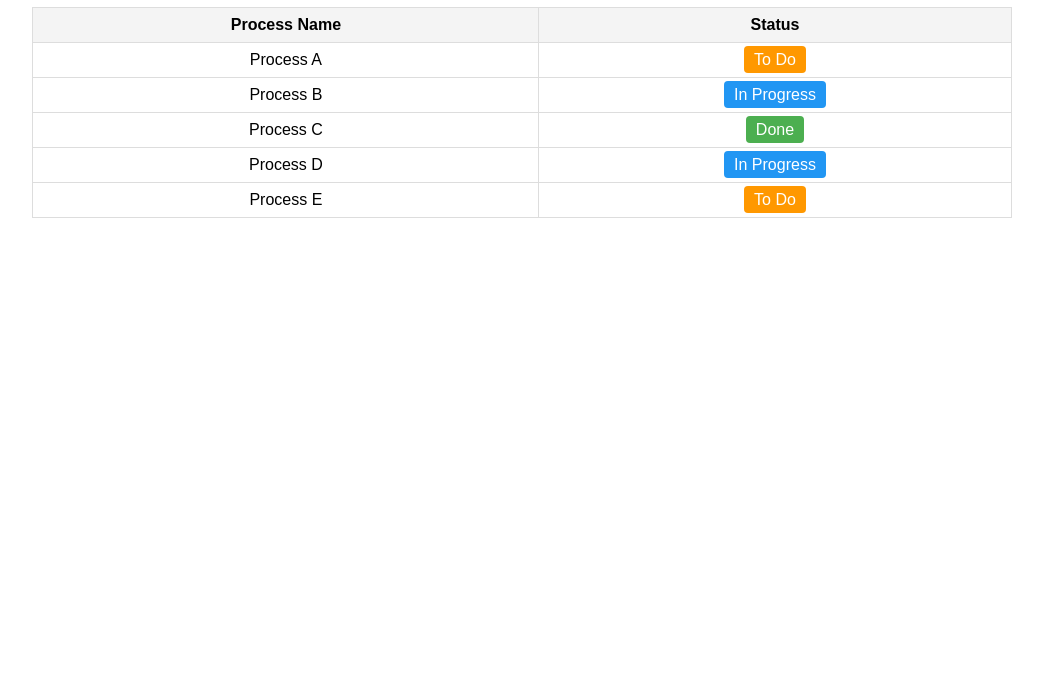
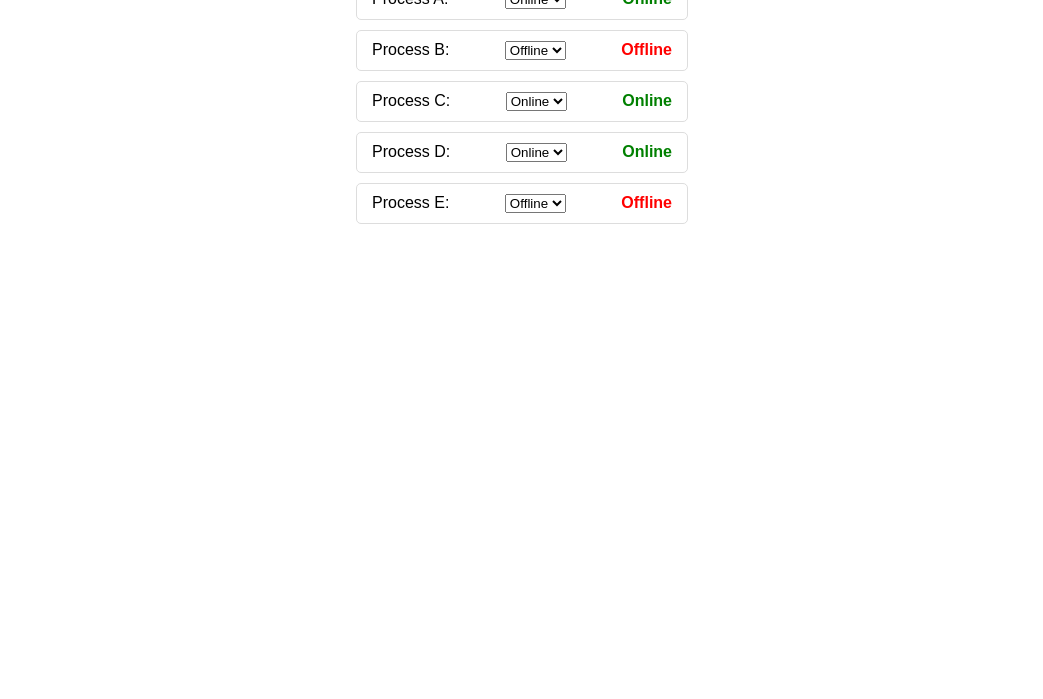
Before and after one commit to demoshde/Status, a plain HTML site: page index.html in a window 1280 px wide. Shown: the part 101-800 px from the top of the page, without its empty margins (118-1161 px from the left). Drawn offline with Linux system fonts and the light colour scheme.

Commit message:
Update index.html

```diff
--- a/index.html
+++ b/index.html
@@ -7,78 +7,74 @@
     <style>
         body {
             font-family: Arial, sans-serif;
-            padding: 20px;
             text-align: center;
+            margin: 20px;
         }
-        table {
-            width: 80%;
-            margin: 0 auto;
-            border-collapse: collapse;
+        ul {
+            list-style: none;
+            padding: 0;
         }
-        th, td {
+        li {
+            padding: 10px 15px;
+            margin: 5px 0;
             border: 1px solid #ddd;
-            padding: 8px;
-            text-align: center;
+            border-radius: 5px;
+            display: flex;
+            justify-content: space-between;
+            align-items: center;
+            width: 300px;
+            margin: 10px auto;
         }
-        th {
-            background-color: #f4f4f4;
+        .online {
+            color: green;
+            font-weight: bold;
         }
-        .status {
-            padding: 5px 10px;
-            border-radius: 4px;
-            color: white;
-        }
-        .todo {
-            background-color: #ff9800;
-        }
-        .in-progress {
-            background-color: #2196f3;
-        }
-        .done {
-            background-color: #4caf50;
+        .offline {
+            color: red;
+            font-weight: bold;
         }
     </style>
 </head>
 <body>
     <h1>Process Status</h1>
-    <table>
-        <thead>
-            <tr>
-                <th>Process Name</th>
-                <th>Status</th>
-            </tr>
-        </thead>
-        <tbody id="process-status">
-            <!-- Status will be dynamically loaded here -->
-        </tbody>
-    </table>
+    <ul id="status-list">
+        <!-- Status items will be dynamically inserted here -->
+    </ul>
 
     <script>
         // Example data
         const processes = [
-            { name: 'Process A', status: 'To Do' },
-            { name: 'Process B', status: 'In Progress' },
-            { name: 'Process C', status: 'Done' },
-            { name: 'Process D', status: 'In Progress' },
-            { name: 'Process E', status: 'To Do' },
+            { id: 1, name: 'Process A', status: 'Online' },
+            { id: 2, name: 'Process B', status: 'Offline' },
+            { id: 3, name: 'Process C', status: 'Online' },
+            { id: 4, name: 'Process D', status: 'Online' },
+            { id: 5, name: 'Process E', status: 'Offline' },
         ];
 
-        // Map statuses to CSS classes
-        const statusClasses = {
-            'To Do': 'todo',
-            'In Progress': 'in-progress',
-            'Done': 'done',
-        };
+        // Render the status list with dropdowns
+        const statusList = document.getElementById('status-list');
+        processes.forEach(process => {
+            const listItem = document.createElement('li');
+            listItem.innerHTML = `
+                <span>${process.name}: </span>
+                <select data-id="${process.id}">
+                    <option value="Online" ${process.status === 'Online' ? 'selected' : ''}>Online</option>
+                    <option value="Offline" ${process.status === 'Offline' ? 'selected' : ''}>Offline</option>
+                </select>
+                <span class="${process.status.toLowerCase()}">${process.status}</span>
+            `;
 
-        // Render processes in the table
-        const tbody = document.getElementById('process-status');
-        processes.forEach(process => {
-            const row = document.createElement('tr');
-            row.innerHTML = `
-                <td>${process.name}</td>
-                <td><span class="status ${statusClasses[process.status]}">${process.status}</span></td>
-            `;
-            tbody.appendChild(row);
+            // Add event listener to the dropdown
+            const dropdown = listItem.querySelector('select');
+            dropdown.addEventListener('change', (event) => {
+                const newStatus = event.target.value;
+                process.status = newStatus; // Update the process status
+                const statusSpan = listItem.querySelector('span:last-child');
+                statusSpan.className = newStatus.toLowerCase();
+                statusSpan.textContent = newStatus; // Update the status text
+            });
+
+            statusList.appendChild(listItem);
         });
     </script>
 </body>
```
